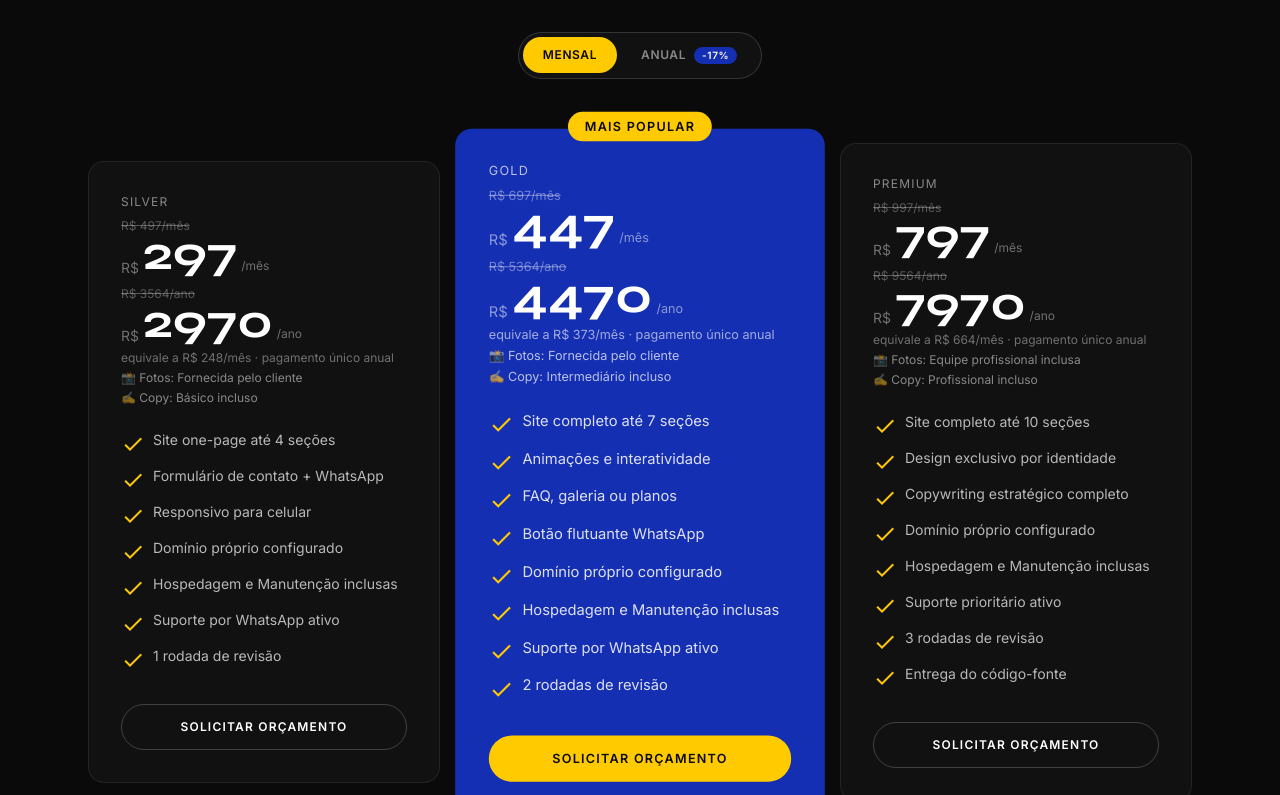
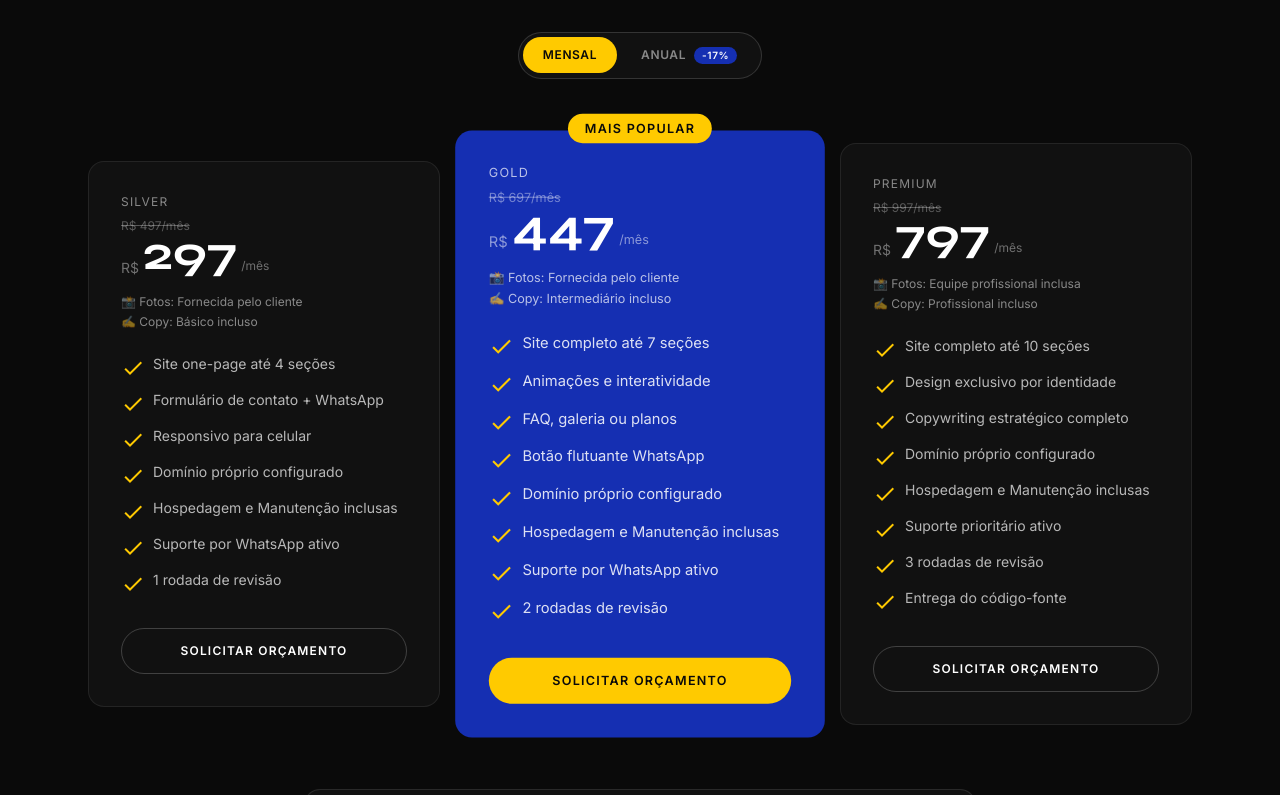
Before and after one commit to hefezzia/hefezzia-site, a Next.js app: page / in a window 1280 px wide. Shown: the part 2765-3560 px from the top of the page. Built offline with nearby package versions, Linux system fonts and the light colour scheme.

Commit message:
Update page.tsx

```diff
--- a/app/page.tsx
+++ b/app/page.tsx
@@ -389,27 +389,51 @@ export default function Home() {
                 )}
                 <p className={`font-body text-xs tracking-widest uppercase mb-2 ${p.destaque ? "text-white/70" : "text-[var(--text-50)]"}`}>{p.nome}</p>
 
-                <div className={`font-body text-xs line-through -mb-1 ${p.destaque ? "text-white/40" : "text-[var(--text-30)]"}`}>
-                  R$ {p.precoAnterior}/mês
-                </div>
-                <div className="flex items-end gap-1 mb-2">
-                  <span className={`font-body text-sm ${p.destaque ? "text-white/50" : "text-[var(--text-40)]"}`}>R$</span>
-                  <span className={`font-display font-bold text-5xl ${p.destaque ? "text-white" : "text-[var(--text-primary)]"}`}>{p.preco}</span>
-                  <span className={`font-body text-xs mb-1 ${p.destaque ? "text-white/50" : "text-[var(--text-40)]"}`}>/mês</span>
-                </div>
+                {ciclo === "mensal" ? (
+                  <>
+                    <div className={`font-body text-xs line-through -mb-1 ${p.destaque ? "text-white/40" : "text-[var(--text-30)]"}`}>
+                      R$ {p.precoAnterior}/mês
+                    </div>
 
-                {/* Preço cheio (mensal x 12) riscado para evidenciar o desconto anual */}
+                    <div className="flex items-end gap-1 mb-4">
+                      <span className={`font-body text-sm ${p.destaque ? "text-white/50" : "text-[var(--text-40)]"}`}>
+                        R$
+                      </span>
+
+                      <span className={`font-display font-bold text-5xl ${p.destaque ? "text-white" : "text-[var(--text-primary)]"}`}>
+                        {p.preco}
+                      </span>
+
+                      <span className={`font-body text-xs mb-1 ${p.destaque ? "text-white/50" : "text-[var(--text-40)]"}`}>
+                        /mês
+                      </span>
+                    </div>
+                  </>
+                ) : (
+                  <>
                     <div className={`font-body text-xs line-through -mb-1 ${p.destaque ? "text-white/40" : "text-[var(--text-30)]"}`}>
                       R$ {Number(p.preco) * 12}/ano
                     </div>
+
                     <div className="flex items-end gap-1 mb-2">
-                      <span className={`font-body text-sm ${p.destaque ? "text-white/50" : "text-[var(--text-40)]"}`}>R$</span>
-                      <span className={`font-display font-bold text-5xl ${p.destaque ? "text-white" : "text-[var(--text-primary)]"}`}>{p.precoAnual}</span>
-                      <span className={`font-body text-xs mb-1 ${p.destaque ? "text-white/50" : "text-[var(--text-40)]"}`}>/ano</span>
+                      <span className={`font-body text-sm ${p.destaque ? "text-white/50" : "text-[var(--text-40)]"}`}>
+                        R$
+                      </span>
+
+                      <span className={`font-display font-bold text-5xl ${p.destaque ? "text-white" : "text-[var(--text-primary)]"}`}>
+                        {p.precoAnual}
+                      </span>
+
+                      <span className={`font-body text-xs mb-1 ${p.destaque ? "text-white/50" : "text-[var(--text-40)]"}`}>
+                        /ano
+                      </span>
                     </div>
-                    <p className={`font-body text-xs -mt-1 mb-1 ${p.destaque ? "text-white/60" : "text-[var(--text-40)]"}`}>
+
+                    <p className={`font-body text-xs -mt-1 mb-4 ${p.destaque ? "text-white/60" : "text-[var(--text-40)]"}`}>
                       equivale a R$ {Math.round(Number(p.precoAnual) / 12)}/mês · pagamento único anual
                     </p>
+                  </>
+                )}
 
                 <div className="flex flex-col gap-1 mb-6">
                   <span className={`font-body text-xs ${p.destaque ? "text-white/70" : "text-[var(--text-50)]"}`}>📸 Fotos: {p.foto}</span>
```
